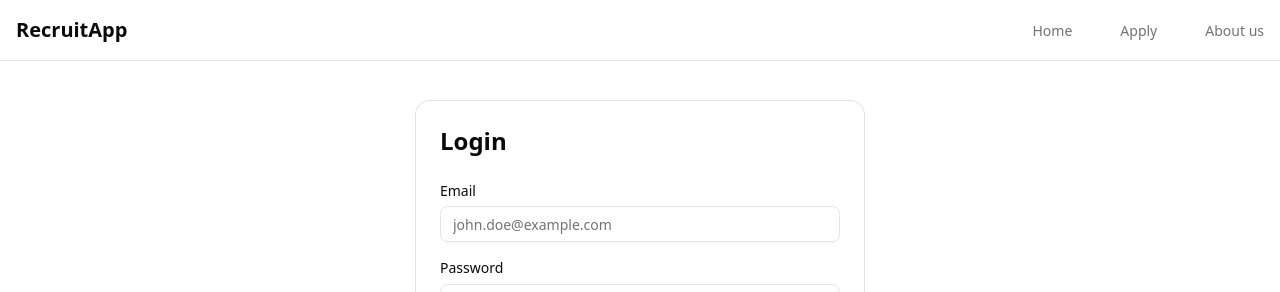
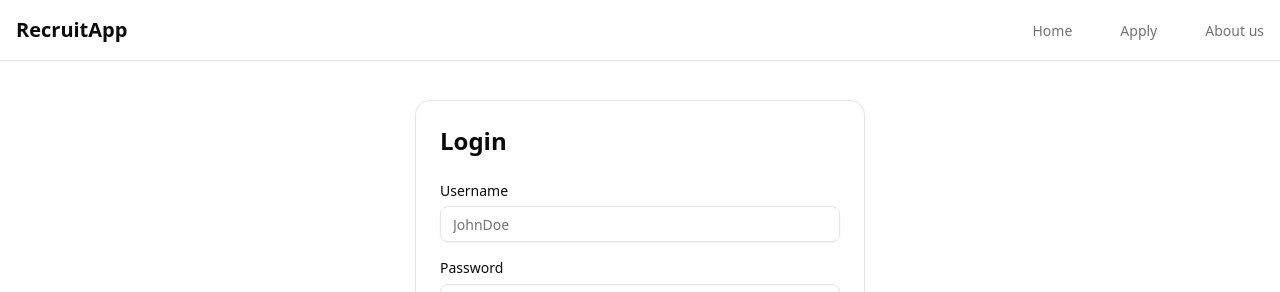
Before and after one commit to JonathanVarild/IV1201-group7-recruitment-application, a Next.js app: page /en/login in a window 1280 px wide. Shown: the top 292 px of the page. Built offline with nearby package versions, Linux system fonts and the light colour scheme.

Commit message:
Connected login to backend

```diff
--- a/app/[locale]/login/page.tsx
+++ b/app/[locale]/login/page.tsx
@@ -8,23 +8,29 @@ import { Input } from "@/components/ui/input";
 import { Button } from "@/components/ui/button";
 import { zodResolver } from "@hookform/resolvers/zod";
 import { Field, FieldLabel, FieldError } from "@/components/ui/field";
+import { CredentialsDTO, credentialsSchema } from "@/lib/schemas/loginDTO";
+import { managedFetch } from "@/lib/api";
+import { UserData } from "@/lib/types/userType";
+import { useRouter } from "next/navigation";
+import { APIError } from "@/lib/errors/generalErrors";
 
 /**
- * Display the login page with email and password fields.
+ * Display the login page with username and password fields.
  *
  * @returns {JSX.Element} The rendered login page component.
  */
 const LoginPage = () => {
+  const router = useRouter();
   const t = useTranslations("LoginPage");
 
-  const loginSchema = z.object({
-    email: z.string().email(t("validation.emailInvalid")),
-    password: z.string().min(1, t("validation.passwordRequired")),
+  const loginSchema = credentialsSchema.extend({
+    username: credentialsSchema.shape.username.trim().min(1, t("validation.usernameRequired")),
+    password: credentialsSchema.shape.password.min(1, t("validation.passwordRequired")),
   });
 
   type LoginFormData = z.infer<typeof loginSchema>;
   const formFields: Array<{ name: keyof LoginFormData; type: string }> = [
-    { name: "email", type: "email" },
+    { name: "username", type: "text" },
     { name: "password", type: "password" },
   ];
 
@@ -37,12 +43,28 @@ const LoginPage = () => {
   });
 
   const onSubmit = async (data: LoginFormData) => {
-    console.log("=== FORM SUBMITTED SUCCESSFULLY ===");
-    console.log("Form data:", data);
     try {
-      // TODO: Implement API call to login user
+      const userCredentials: CredentialsDTO = {
+        username: data.username,
+        password: data.password,
+      };
+
+      // TODO: Fix translations for server responses.
+      await managedFetch<{ userData: UserData }>("/api/login", {
+        method: "POST",
+        headers: { "Content-Type": "application/json" },
+        body: JSON.stringify(userCredentials),
+      });
+
+      router.push("/");
     } catch (error) {
-      console.error("Login error:", error);
+      if (error instanceof APIError) {
+        const data = error.jsonData as { error?: string };
+        alert(data.error || "Unknown error occurred during registration.");
+      } else {
+        console.error(error);
+        alert("Registration failed due to an unexpected error.");
+      }
     }
   };
 
--- a/messages/en.json
+++ b/messages/en.json
@@ -46,16 +46,16 @@
   },
   "LoginPage": {
     "title": "Login",
-    "email": "Email",
+    "username": "Username",
     "password": "Password",
     "submitButton": "Login",
     "submitting": "Logging in...",
     "placeholders": {
-      "email": "john.doe@example.com",
+      "username": "JohnDoe",
       "password": "Enter password"
     },
     "validation": {
-      "emailInvalid": "Invalid email address",
+      "usernameRequired": "Username is required",
       "passwordRequired": "Password is required"
     }
   }
--- a/messages/sv.json
+++ b/messages/sv.json
@@ -46,16 +46,16 @@
   },
   "LoginPage": {
     "title": "Logga in",
-    "email": "E-post",
+    "username": "Användarnamn",
     "password": "Lösenord",
     "submitButton": "Logga in",
     "submitting": "Loggar in...",
     "placeholders": {
-      "email": "anna.andersson@example.com",
+      "username": "AnnaAndersson",
       "password": "Ange lösenord"
     },
     "validation": {
-      "emailInvalid": "Ogiltig e-postadress",
+      "usernameRequired": "Användarnamn krävs",
       "passwordRequired": "Lösenord krävs"
     }
   }
```
Also changed, not shown: 1 other file (tests, documents, lock files or other folders).
